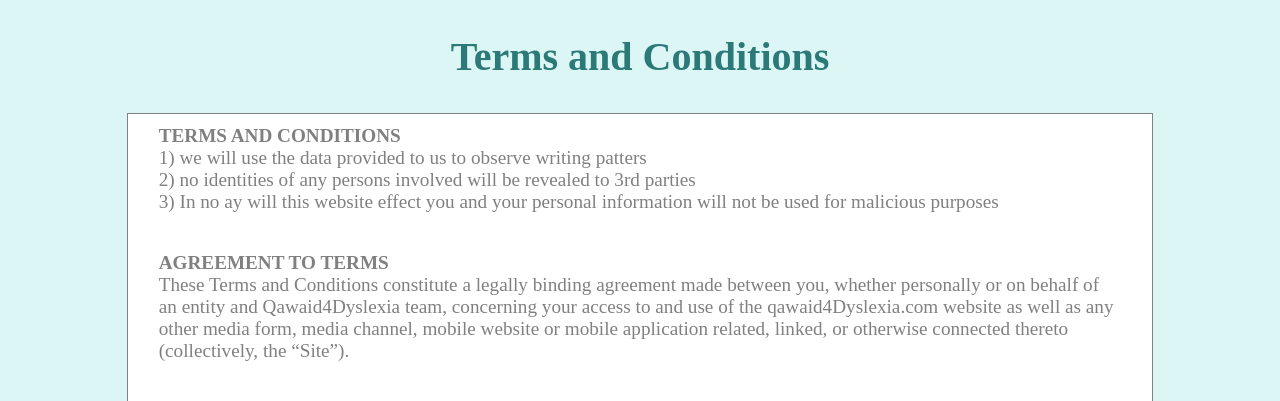
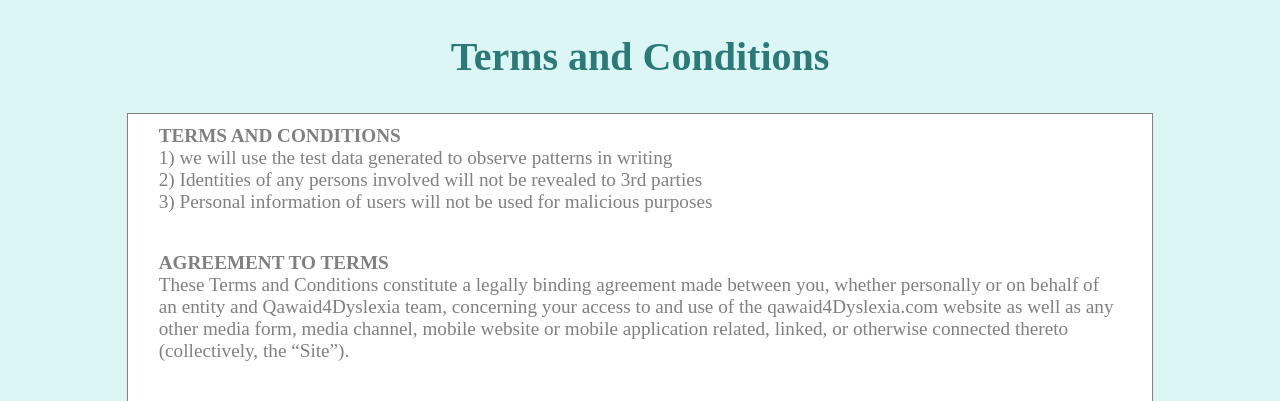
Before and after one commit to rehmansabeeh/q4d, a Flask app: page /termsandconditions in a window 1280 px wide. Shown: the top 401 px of the page. Run offline with Flask 2, Linux system fonts and the light colour scheme; some libraries are stand-ins or nearby versions.

Commit message:
changes terms and conditions

```diff
--- a/static/css/screen6.css
+++ b/static/css/screen6.css
@@ -707,7 +707,6 @@
   align-self: center;
 }
 
-`
 .selected-ninth {
   background-color: #3aafa9;
   border: 1px solid #3aafa9;
--- a/templates/Terms_And_Conditions.html
+++ b/templates/Terms_And_Conditions.html
@@ -15,11 +15,11 @@
 <form action='{{url_for("termsandconditions")}}' method="POST">
 
     <p> <b>TERMS AND CONDITIONS</b><br>
-        1) we will use the data provided to us to observe writing patters
+        1) we will use the test data generated to observe patterns in writing
         <br>
-        2) no identities of any persons involved will be revealed to 3rd parties
+        2) Identities of any persons involved will not be revealed to 3rd parties
         <br>
-        3) In no ay will this website effect you and your personal information will not be used for malicious purposes
+        3) Personal information of users will not be used for malicious purposes
         <br>
     </p>
 <p> <b>AGREEMENT TO TERMS</b><br>
--- a/templates/dashboard.html
+++ b/templates/dashboard.html
@@ -2,6 +2,8 @@
 <html lang="en">
 <head>
   <meta charset="utf-8">
+  <title>Qawaid4Dyslexia</title>
+
 
   <!-- Favicons -->
   <!-- Google Fonts -->
```
